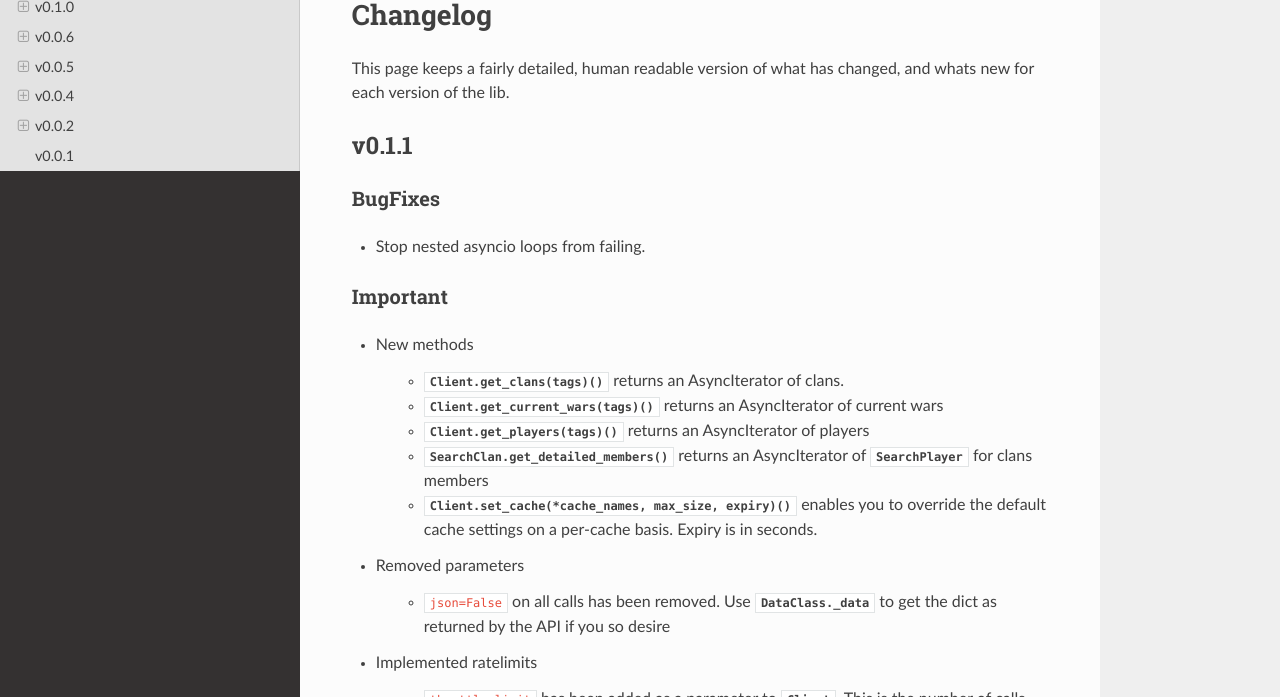
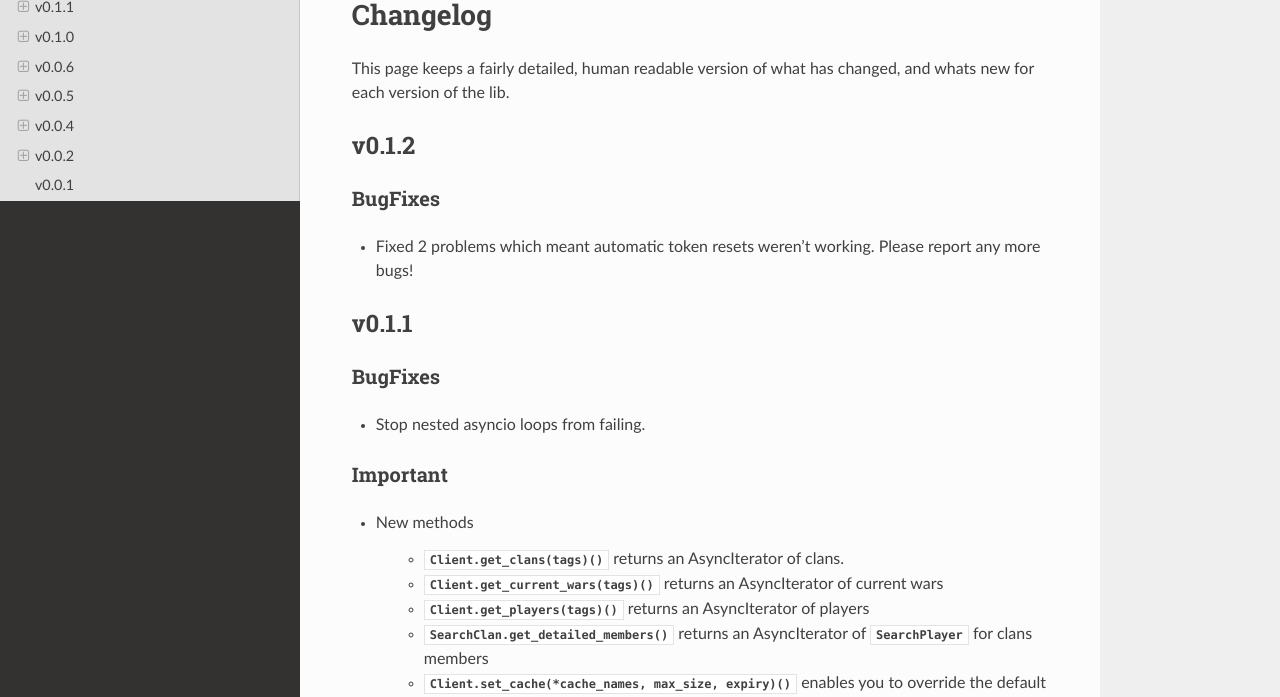
Before and after one commit to mathsman5133/coc.py, a Sphinx documentation site: the page built from docs/changelog.rst, in a window 1280 px wide and 900 px high, cut to the strip 203-900 px from the top of the window. Built offline with Sphinx 7.4.7 and the Read the Docs theme 2.0.0, drawn with Linux system fonts in a browser that asks for light colours.

Commit message:
Version bump to v0.1.2

```diff
--- a/coc/__init__.py
+++ b/coc/__init__.py
@@ -1,6 +1,6 @@
 # -*- coding: utf-8 -*-
 
-__version__ = '0.1.1'
+__version__ = '0.1.2'
 
 from .client import Client
 from .dataclasses import (
--- a/docs/changelog.rst
+++ b/docs/changelog.rst
@@ -5,6 +5,13 @@ Changelog
 ===========
 This page keeps a fairly detailed, human readable version
 of what has changed, and whats new for each version of the lib.
+
+v0.1.2
+--------
+BugFixes
+~~~~~~~~~
+- Fixed 2 problems which meant automatic token resets weren't working.
+  Please report any more bugs!
 
 v0.1.1
 --------
--- a/setup.py
+++ b/setup.py
@@ -5,7 +5,7 @@ requirements = []
 with open(os.path.join(os.getcwd(), 'requirements.txt')) as f:
     requirements = f.read().splitlines()
 
-version = '0.1.1'
+version = '0.1.2'
 
 readme = ''
 with open('README.rst') as f:
```
